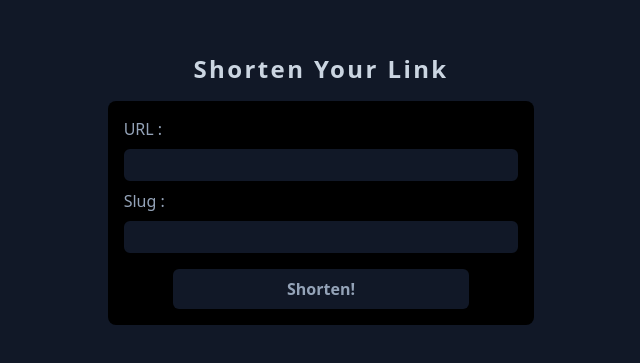
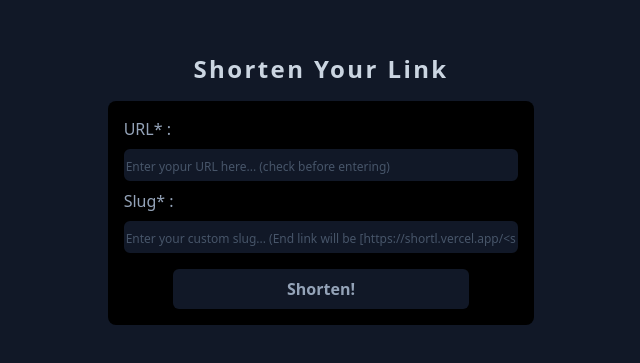
Before and after one commit to akashdoppalapudi/shortl, a Next.js app: page /create in a window 1280 px wide. Shown: the part 211-574 px from the top of the page, without its empty margins (319-959 px from the left). Built offline with nearby package versions, Linux system fonts and the light colour scheme.

Commit message:
added backend & frontend validation for create

```diff
--- a/components/ShortLinkForm.tsx
+++ b/components/ShortLinkForm.tsx
@@ -8,34 +8,84 @@ interface ShortLinkFormProps {
 
 const ShortLinkForm = (props: ShortLinkFormProps) => {
 	const [shortLink, setShortLink] = useState(props.shortLink);
+	const [slugTaken, setSlugTaken] = useState(false);
+	const [validUrl, setValidUrl] = useState(true);
 
 	const submitHandler = (e: React.FormEvent<HTMLFormElement>) => {
 		e.preventDefault();
 		props.onSubmit(shortLink);
 	};
+
+	const checkSlugAvailability = async (slug: string) => {
+		const res = await fetch(`/api/url/${slug}`);
+		if (res.status == 404) {
+			setSlugTaken(false);
+			return;
+		}
+		setSlugTaken(true);
+	};
+
+	const checkUrlValidity = async (url: string) => {
+		let link: URL;
+
+		try {
+			link = new URL(url);
+			if (link.protocol === 'http:' || link.protocol === 'https:') {
+				setValidUrl(true);
+			}
+		} catch (_) {
+			setValidUrl(false);
+			return;
+		}
+	};
+
 	return (
 		<div className="bg-black p-4 text-slate-400 font-medium rounded-lg">
 			<form
 				className="flex flex-col w-full gap-2 bg-black"
 				onSubmit={submitHandler}
 			>
-				<label>URL : </label>
+				<label>URL* : </label>
+				{!validUrl && (
+					<span className="text-xs text-red-500">Enter a valid URL</span>
+				)}
 				<input
+					required
+					placeholder="Enter yopur URL here... (check before entering)"
+					type="url"
+					className="border-2 border-gray-900 focus:outline-none focus:border-gray-600 rounded-md bg-gray-900 h-8 placeholder:text-xs placeholder:text-slate-600"
+					value={shortLink.url}
+					onChange={(e) => {
+						checkUrlValidity(e.target.value);
+						setShortLink({ ...shortLink, url: e.target.value });
+					}}
+				/>
+				<label>Slug* : </label>
+				{slugTaken && (
+					<span className="text-xs text-red-500">
+						Slug is already taken. Enter a unique slug
+					</span>
+				)}
+				<input
+					required
+					placeholder="Enter your custom slug... (End link will be [https://shortl.vercel.app/<slug>])"
 					type="text"
-					className="border-2 border-gray-900 focus:outline-none focus:border-gray-600 rounded-md bg-gray-900 h-8"
-					value={shortLink.url}
-					onChange={(e) => setShortLink({ ...shortLink, url: e.target.value })}
-				/>
-				<label>Slug : </label>
-				<input
-					type="text"
-					className="border-2 border-gray-900 focus:outline-none focus:border-gray-600 rounded-md bg-gray-900 h-8"
+					className="border-2 border-gray-900 focus:outline-none focus:border-gray-600 rounded-md bg-gray-900 h-8 placeholder:text-xs placeholder:text-slate-600"
 					value={shortLink.slug}
-					onChange={(e) => setShortLink({ ...shortLink, slug: e.target.value })}
+					onChange={(e) => {
+						checkSlugAvailability(e.target.value);
+						setShortLink({ ...shortLink, slug: e.target.value });
+					}}
 				/>
 				<button
 					type="submit"
-					className="mx-auto mt-2 p-2 bg-gray-900 font-semibold rounded-md w-3/4 hover:opacity-95"
+					className="mx-auto mt-2 p-2 bg-gray-900 font-semibold rounded-md w-3/4 hover:opacity-95 disabled:cursor-not-allowed"
+					disabled={
+						slugTaken ||
+						shortLink.url === '' ||
+						shortLink.slug === '' ||
+						!validUrl
+					}
 				>
 					Shorten!
 				</button>
--- a/pages/api/url/create.ts
+++ b/pages/api/url/create.ts
@@ -11,9 +11,22 @@ const handler = async (req: NextApiRequest, res: NextApiResponse) => {
 
 	const body: ShortLinkCreate = req.body;
 
+	const slugCount = await prisma.shortLink.count({
+		where: {
+			slug: {
+				equals: body.slug,
+			},
+		},
+	});
+	if (slugCount > 0) {
+		// if slug is already taken
+		res.status(400).json({ message: 'Slug already taken' });
+		return;
+	}
+
 	const newShortLink = await prisma.shortLink.create({ data: body });
 
-	res.json(newShortLink);
+	return res.json(newShortLink);
 };
 
 export default handler;
```
